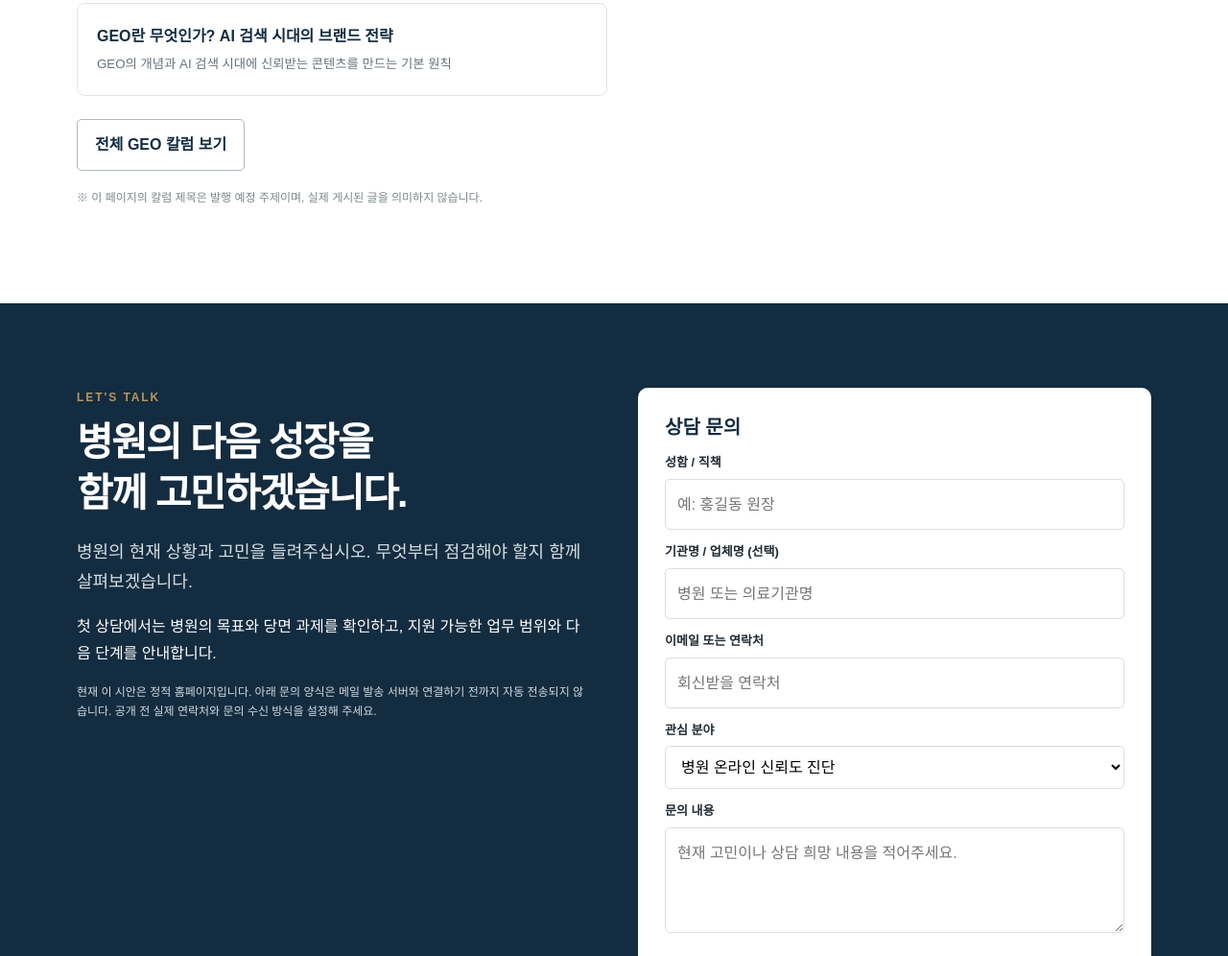
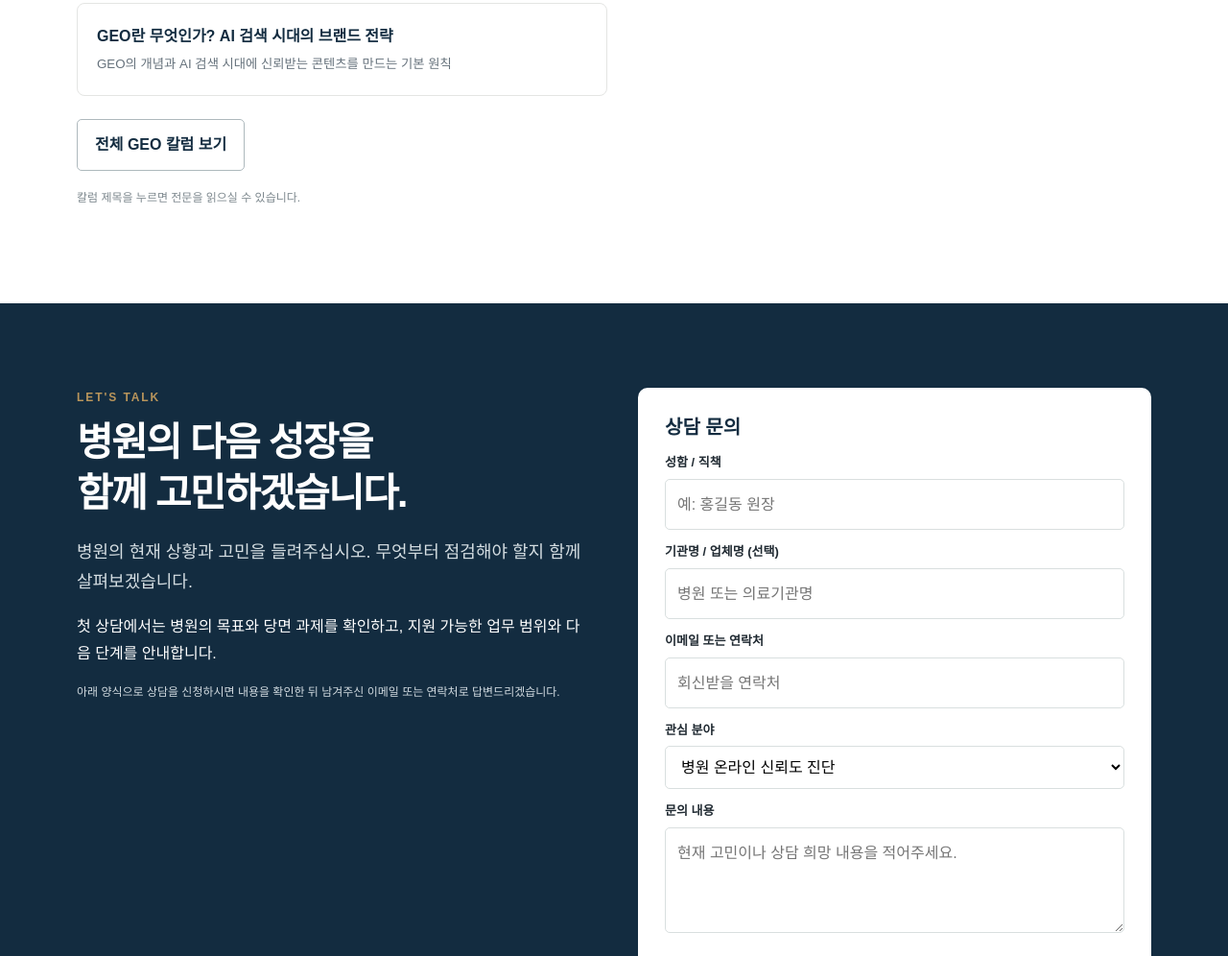
Before and after one commit to kms3274-ship-it/geo-strategy-website, an Eleventy site: page src/index.njk in a window 1280 px wide. Shown: the part 4300-5296 px from the top of the page at 96% size. Built offline with nearby package versions, Linux system fonts and the light colour scheme; Eleventy itself is replaced by a stand-in of ours; files that its build step writes are made by us from their sources.

Commit message:
Update consultation and column notices to match live functionality

```diff
--- a/src/index.njk
+++ b/src/index.njk
@@ -52,8 +52,8 @@ permalink: /index.html
 <div class="step"><h3>전략 제안</h3><p>우선순위와 실행 일정, 필요한 협력 범위를 정리합니다.</p></div>
 <div class="step"><h3>실행·개선</h3><p>합의한 범위에 따라 진행 상황과 확인 가능한 지표를 점검합니다.</p></div>
 </div></div></section>
-<section id="insight"><div class="wrap"><div class="section-head"><div class="kicker">INSIGHT &amp; COLUMN</div><h2>AI 검색과 브랜드 성장의 실전 인사이트</h2><p class="lead">GEO·AEO·SEO와 산업별 브랜드 전략을 쉽고 정확하게 설명하는 자체 전문 칼럼입니다.</p></div><div class="articles">{% for post in collections.posts | reverse %}{% if loop.index <= 4 %}<a class="article" href="{{ post.url }}"><div><p>{{ post.data.title }}</p><small>{{ post.data.description }}</small></div></a>{% endif %}{% endfor %}</div><p style="margin-top:24px"><a class="btn secondary" href="/insights/">전체 GEO 칼럼 보기</a></p><p class="disclaimer">※ 이 페이지의 칼럼 제목은 발행 예정 주제이며, 실제 게시된 글을 의미하지 않습니다.</p></div></section>
-<section class="contact" id="contact"><div class="wrap contact-grid"><div><div class="kicker">LET'S TALK</div><h2>병원의 다음 성장을<br/>함께 고민하겠습니다.</h2><p class="lead">병원의 현재 상황과 고민을 들려주십시오. 무엇부터 점검해야 할지 함께 살펴보겠습니다.</p><p>첫 상담에서는 병원의 목표와 당면 과제를 확인하고, 지원 가능한 업무 범위와 다음 단계를 안내합니다.</p><p class="contact-note">현재 이 시안은 정적 홈페이지입니다. 아래 문의 양식은 메일 발송 서버와 연결하기 전까지 자동 전송되지 않습니다. 공개 전 실제 연락처와 문의 수신 방식을 설정해 주세요.</p></div>
+<section id="insight"><div class="wrap"><div class="section-head"><div class="kicker">INSIGHT &amp; COLUMN</div><h2>AI 검색과 브랜드 성장의 실전 인사이트</h2><p class="lead">GEO·AEO·SEO와 산업별 브랜드 전략을 쉽고 정확하게 설명하는 자체 전문 칼럼입니다.</p></div><div class="articles">{% for post in collections.posts | reverse %}{% if loop.index <= 4 %}<a class="article" href="{{ post.url }}"><div><p>{{ post.data.title }}</p><small>{{ post.data.description }}</small></div></a>{% endif %}{% endfor %}</div><p style="margin-top:24px"><a class="btn secondary" href="/insights/">전체 GEO 칼럼 보기</a></p><p class="disclaimer">칼럼 제목을 누르면 전문을 읽으실 수 있습니다.</p></div></section>
+<section class="contact" id="contact"><div class="wrap contact-grid"><div><div class="kicker">LET'S TALK</div><h2>병원의 다음 성장을<br/>함께 고민하겠습니다.</h2><p class="lead">병원의 현재 상황과 고민을 들려주십시오. 무엇부터 점검해야 할지 함께 살펴보겠습니다.</p><p>첫 상담에서는 병원의 목표와 당면 과제를 확인하고, 지원 가능한 업무 범위와 다음 단계를 안내합니다.</p><p class="contact-note">아래 양식으로 상담을 신청하시면 내용을 확인한 뒤 남겨주신 이메일 또는 연락처로 답변드리겠습니다.</p></div>
 <form action="/thanks/" class="contact-panel" data-netlify="true" id="contactForm" method="POST" name="consultation" netlify-honeypot="bot-field"><input name="form-name" type="hidden" value="consultation"/><p style="display:none"><label>입력하지 마세요 <input name="bot-field"/></label></p><h3>상담 문의</h3><label for="name">성함 / 직책</label><input id="name" name="name" placeholder="예: 홍길동 원장" required=""/><label for="hospital">기관명 / 업체명 (선택)</label><input id="hospital" name="hospital" placeholder="병원 또는 의료기관명"/><label for="email">이메일 또는 연락처</label><input id="email" name="email" placeholder="회신받을 연락처" required=""/><label for="topic">관심 분야</label><select id="topic" name="topic"><option>병원 온라인 신뢰도 진단</option><option>병원 브랜드·소통 전략</option><option>병원 GEO·콘텐츠 자문</option><option>기타 상담</option></select><label for="message">문의 내용</label><textarea id="message" name="message" placeholder="현재 고민이나 상담 희망 내용을 적어주세요." required=""></textarea><label style="display:flex;gap:9px;align-items:flex-start;margin-top:12px;font-size:13px;font-weight:400"><input name="privacy_consent" required="" style="width:auto;margin-top:5px" type="checkbox" value="동의"/> 상담 답변을 위한 성함·연락처·문의 내용의 수집 및 이용에 동의합니다. (상담 목적 외 이용하지 않으며, 보유기간 및 삭제 문의: kms3274@gmail.com)</label><button class="btn" type="submit">상담 신청 보내기</button></form>
 </div></section>
 </main>
```
